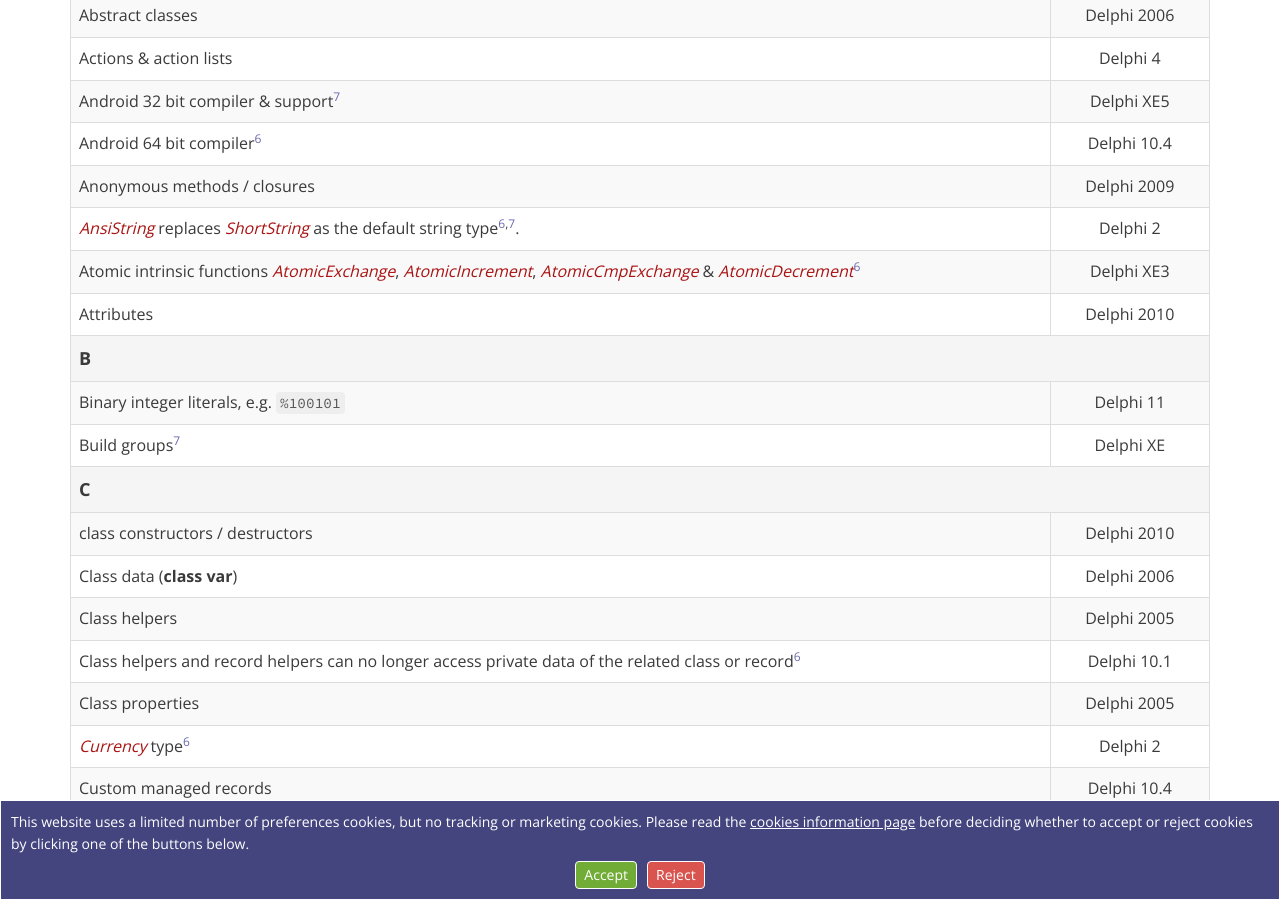
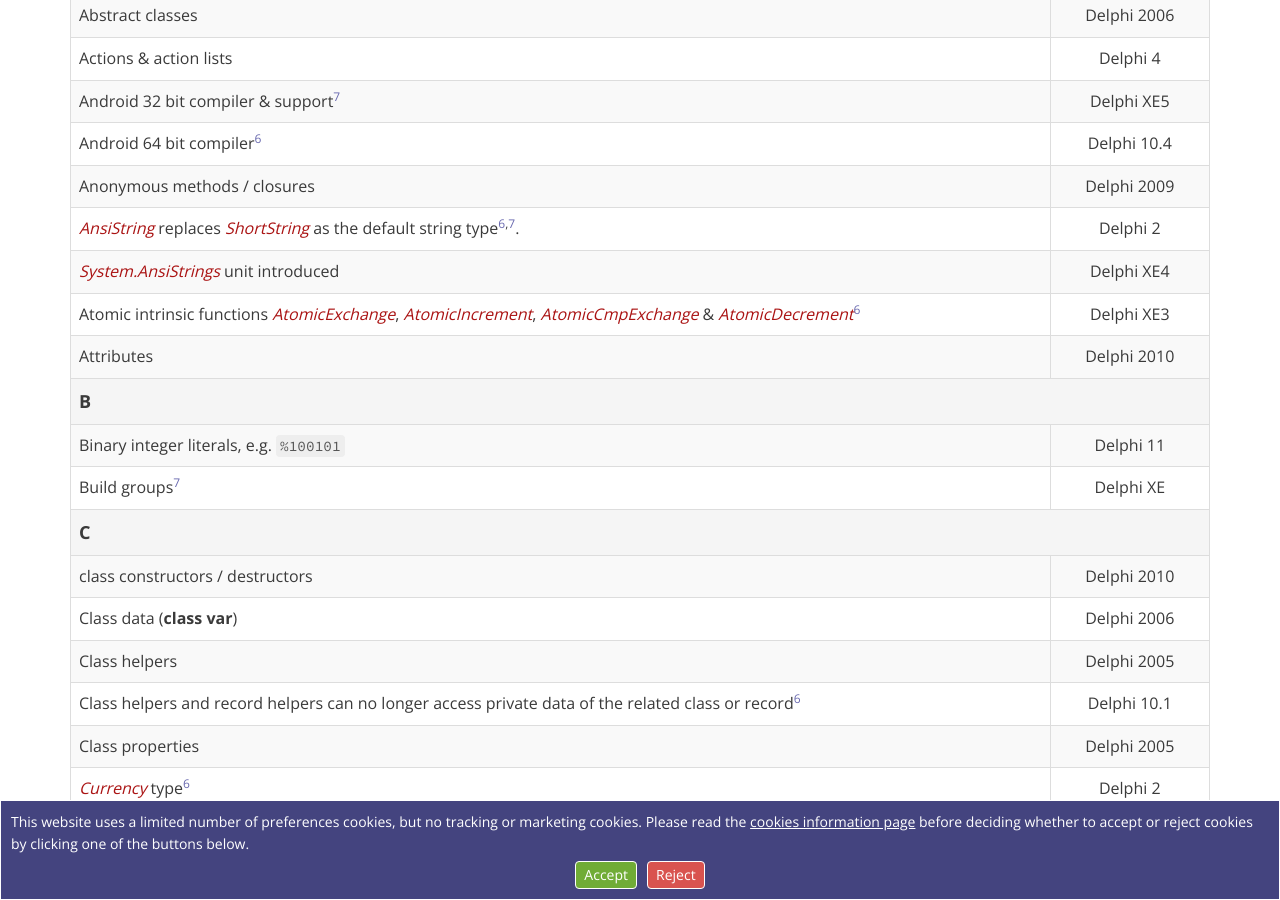
Before and after one commit to delphidabbler/delphidabbler.github.io, a Jekyll site: the page built from notes/version-features.html, in a window 1280 px wide and 900 px high, scrolled down 1625 px. Built offline with Jekyll 4.4.1, drawn with Linux system fonts in a browser that asks for light colours.

Commit message:
Update Delphi Version Features page

```diff
--- a/notes/version-features.html
+++ b/notes/version-features.html
@@ -212,6 +212,10 @@
                 <tr>
                     <td><var>AnsiString</var> replaces <var>ShortString</var> as the default string type<sup><a href="#footnote-6" title="Source: StackOverflow">6</a>,<a href="#footnote-7">7</a></sup>.</td>
                     <td>Delphi 2</td>
+                </tr>
+                <tr>
+                    <td><var>System.AnsiStrings</var> unit introduced</td>
+                    <td>Delphi XE4</td>
                 </tr>
                 <tr>
                     <td>Atomic intrinsic functions <var>AtomicExchange</var>, <var>AtomicIncrement</var>, <var>AtomicCmpExchange</var> &amp; <var>AtomicDecrement</var><a href="#footnote-6" title="Source: StackOverflow"><sup>6</sup></a></td>
```
